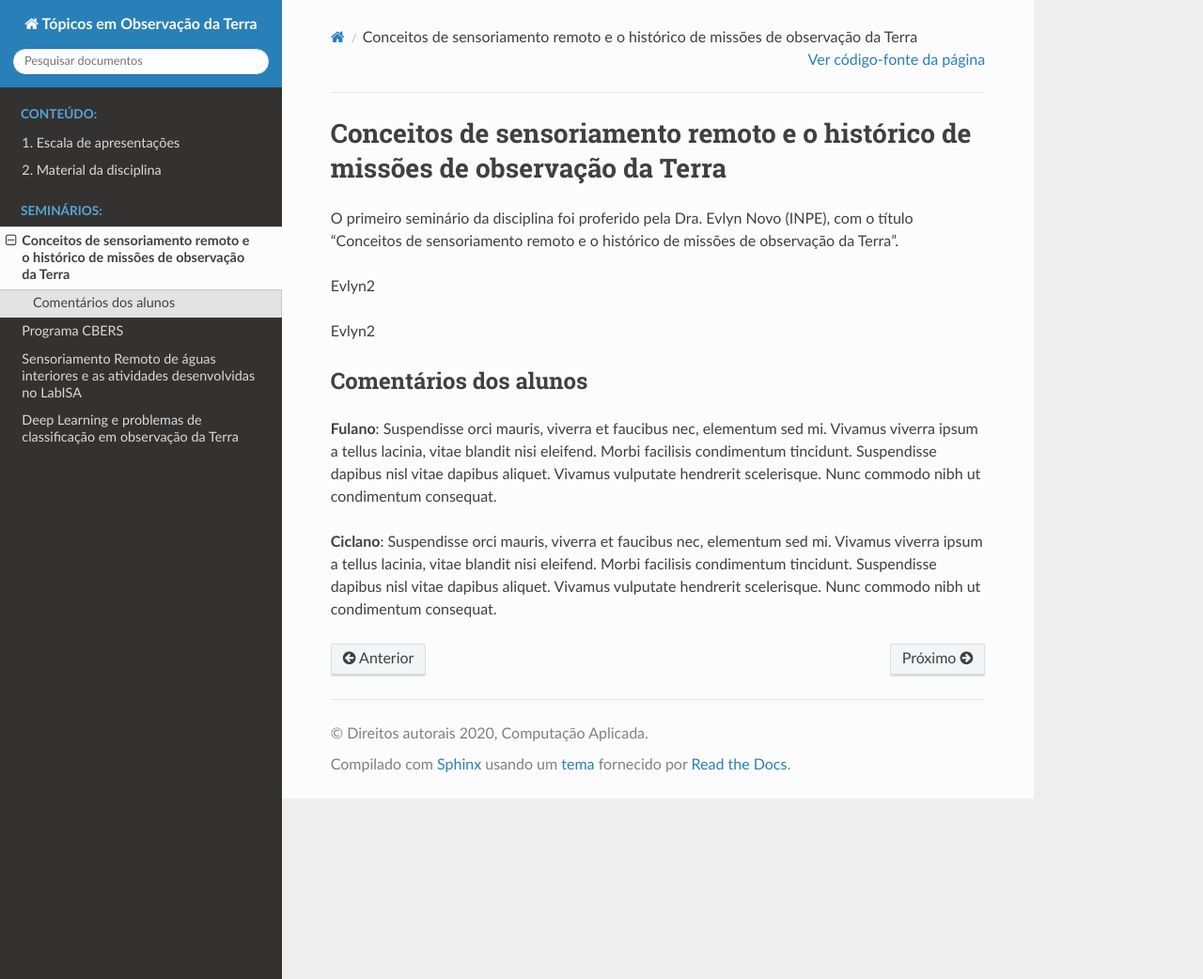
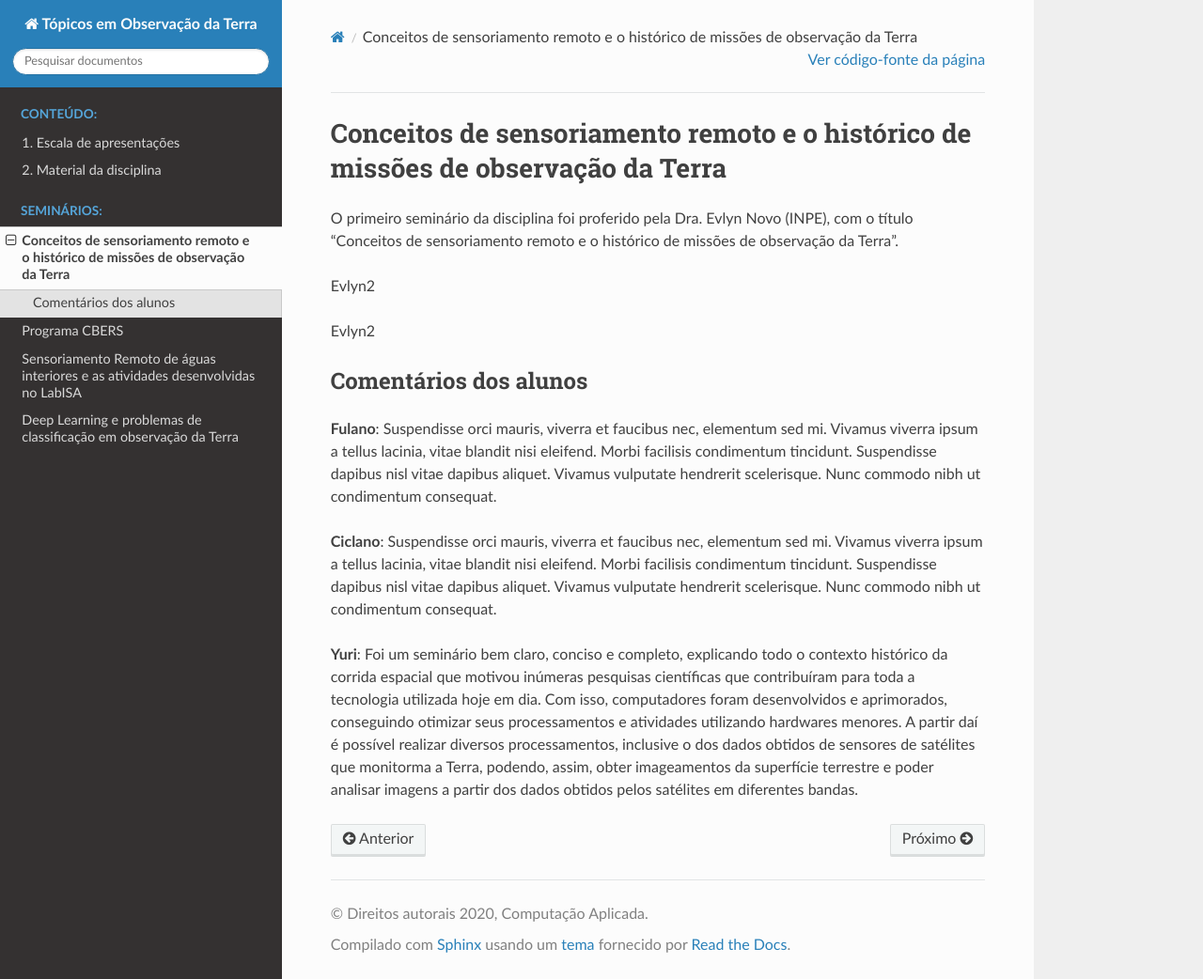
Before and after one commit to CAP-378/cap-378-site, a Sphinx documentation site: the page built from source/seminarios/evlyn.rst, in a window 1280 px wide and 1042 px high. Shown: the whole window at 94% size. Built offline with Sphinx 7.4.7 and the Read the Docs theme 2.0.0, drawn with Linux system fonts in a browser that asks for light colours.

Commit message:
Update evlyn.rst

```diff
--- a/source/seminarios/evlyn.rst
+++ b/source/seminarios/evlyn.rst
@@ -18,3 +18,5 @@ Comentários dos alunos
 **Fulano**: Suspendisse orci mauris, viverra et faucibus nec, elementum sed mi. Vivamus viverra ipsum a tellus lacinia, vitae blandit nisi eleifend. Morbi facilisis condimentum tincidunt. Suspendisse dapibus nisl vitae dapibus aliquet. Vivamus vulputate hendrerit scelerisque. Nunc commodo nibh ut condimentum consequat.
 
 **Ciclano**: Suspendisse orci mauris, viverra et faucibus nec, elementum sed mi. Vivamus viverra ipsum a tellus lacinia, vitae blandit nisi eleifend. Morbi facilisis condimentum tincidunt. Suspendisse dapibus nisl vitae dapibus aliquet. Vivamus vulputate hendrerit scelerisque. Nunc commodo nibh ut condimentum consequat.
+
+**Yuri**: Foi um seminário bem claro, conciso  e completo, explicando todo o contexto histórico da corrida espacial que motivou inúmeras pesquisas científicas que contribuíram para toda a tecnologia utilizada hoje em dia. Com isso, computadores foram desenvolvidos e aprimorados, conseguindo otimizar seus processamentos e atividades utilizando hardwares menores. A partir daí é possível realizar diversos processamentos, inclusive o dos dados obtidos de sensores de satélites que monitorma a Terra, podendo, assim, obter imageamentos da superfície terrestre e poder analisar imagens a partir dos dados obtidos pelos satélites em diferentes bandas.
```
